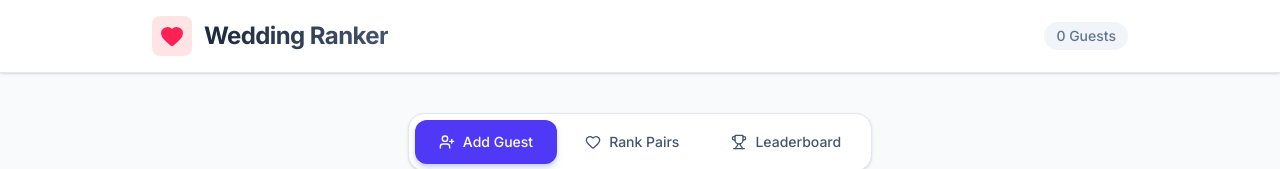
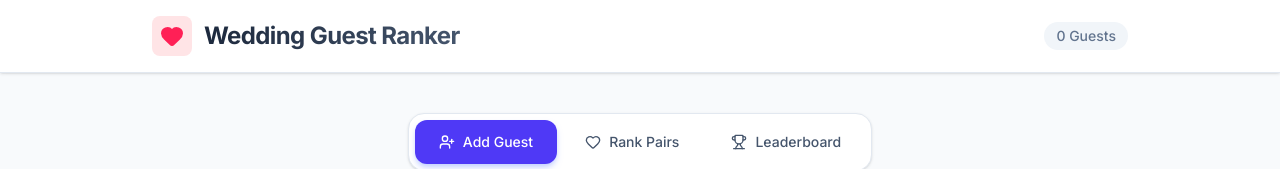
Before and after one commit to etothepii/wedding-guest-ranker, a React (Vite) app: page / in a window 1280 px wide. Shown: the top 169 px of the page. Built offline with nearby package versions, Linux system fonts and the light colour scheme.

Commit message:
chore: Update app title from "Wedding Ranker" to "Wedding Guest Ranker"

```diff
--- a/src/App.tsx
+++ b/src/App.tsx
@@ -21,7 +21,7 @@ function App() {
                 <Heart className="w-6 h-6 text-rose-500 fill-rose-500" />
               </div>
               <span className="bg-gradient-to-r from-slate-800 to-slate-600 bg-clip-text text-transparent">
-                Wedding Ranker
+                Wedding Guest Ranker
               </span>
             </h1>
             <div className="text-sm font-medium text-slate-500 bg-slate-100 px-3 py-1 rounded-full">
```
